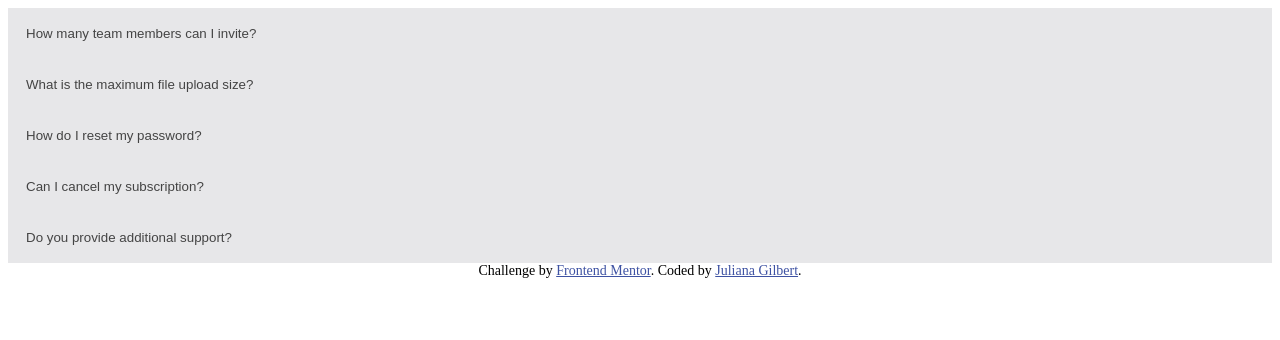
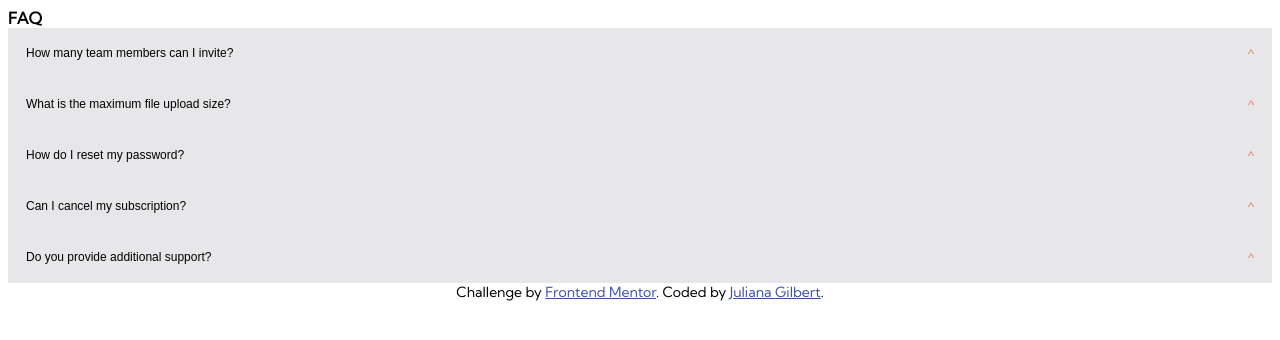
Before and after one commit to Jggilbert/FAQChallenge, a plain HTML site: page faq-accordion-card-main/index.html in a window 1280 px wide. Drawn offline with Linux system fonts and the light colour scheme.

Commit message:
added font styling, and arrows

```diff
--- a/faq-accordion-card-main/index.html
+++ b/faq-accordion-card-main/index.html
@@ -6,18 +6,19 @@
   <link rel="stylesheet" type="text/css" href="style.css">
 
   <meta name="viewport" content="width=device-width, initial-scale=1.0"> <!-- displays site properly based on user's device -->
-
   <link rel="icon" type="image/png" sizes="32x32" href="./images/favicon-32x32.png">
 
-  <title>Frontend Mentor | FAQ Accordion Card</title>
+  <title>FAQ Challenge</title>
 
   <!-- Feel free to remove these styles or customise in your own stylesheet 👍 -->
   <style>
+    @import url('https://fonts.googleapis.com/css2?family=Kumbh+Sans&display=swap');
     .attribution { font-size: 14px; text-align: center; }
     .attribution a { color: hsl(228, 45%, 44%); }
   </style>
 </head>
 <body>
+  <a id="header">FAQ</a>
 
   <div id="menu">
     <button class="accordion" onclick="showPanel()">How many team members can I invite?</button>
--- a/faq-accordion-card-main/style.css
+++ b/faq-accordion-card-main/style.css
@@ -1,6 +1,10 @@
+html {
+  font-family: 'Kumbh Sans', sans-serif;
+}
+
 .accordion {
     background-color: hsl(240, 5%, 91%);
-    color: #444;
+    font-size: 12px;
     cursor: pointer;
     padding: 18px;
     width: 100%;
@@ -10,19 +14,37 @@
     transition: 0.4s;
   }
 
+    .accordion:after {
+      content: '\005E';
+      font-size: 13px;
+      color: hsl(14, 88%, 65%);
+      float: right;
+      margin-left: 5px;
+    }
+    .active:after {
+      content: "\02C5";
+      color: hsl(14, 88%, 65%);
+      font-size: 13px;
+    }
+
+
   .active, .accordion:hover {
     background-color: hsl(240, 5%, 91%);
     text-emphasis: hsl(14, 88%, 65%);
   }
 
   .panel {
+    font-size: 12px;
     padding: 0 18px;
     background-color: white;
     max-height: 0;
     overflow: hidden;
     transition: max-height 0.2s ease-out
   }
-body{
+  #header{
+    font-weight: 700;
+  }
+
+  .body{
   background-color: hsl(273, 75%, 66%), hsl(240, 73%, 65%);
-
-}
+  }
```
Also changed, not shown: 1 other file.
